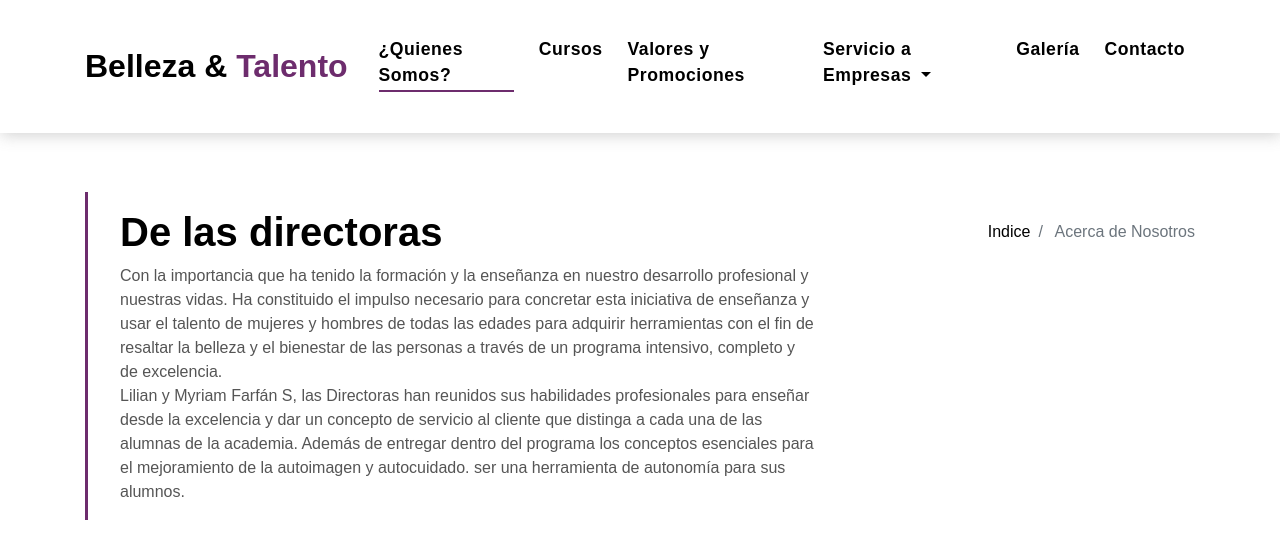
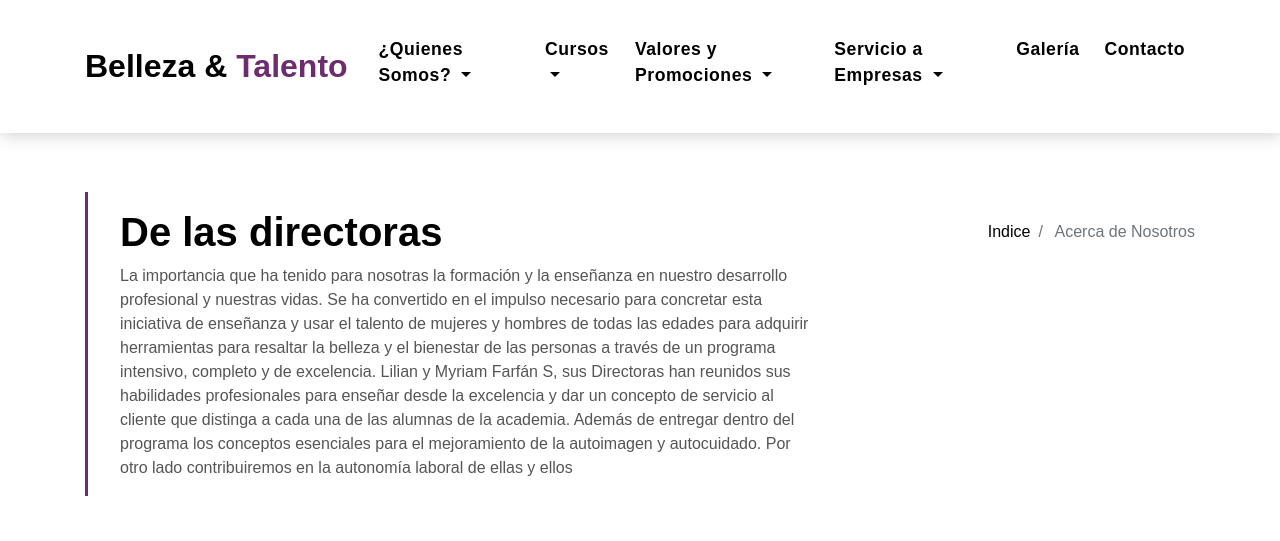
Before and after one commit to Jonydakid/WebLilian, a Django app: page /aboutus/ in a window 1280 px wide. Shown: the top 541 px of the page. Run offline with Django 3.2, Linux system fonts and the light colour scheme; some libraries are stand-ins or nearby versions.

Commit message:
submenus despegables

```diff
--- a/colaboraMas/webColaboraMas/templates/aboutus.html
+++ b/colaboraMas/webColaboraMas/templates/aboutus.html
@@ -14,8 +14,9 @@
                     <h1 class="title-single">De las directoras</h1>
                     <span class="color-text-a">
 
-                        Con la importancia que ha tenido la formación y la enseñanza en nuestro desarrollo profesional y nuestras vidas. Ha constituido  el impulso  necesario  para concretar esta iniciativa de enseñanza  y usar el talento de mujeres y hombres de todas las edades para adquirir herramientas con el fin de resaltar la belleza y el bienestar de las personas a través de un programa intensivo, completo y de excelencia.<br>
-                        Lilian y Myriam Farfán S, las Directoras han reunidos sus habilidades profesionales para enseñar desde la excelencia y dar un concepto de servicio al cliente que distinga a cada una de las alumnas de la academia. Además de entregar dentro del programa los conceptos esenciales para el mejoramiento de la autoimagen y autocuidado.  ser una herramienta de autonomía para sus alumnos.
+                        La  importancia que ha tenido para nosotras la formación y la enseñanza en nuestro desarrollo profesional y nuestras vidas. Se ha convertido en  el impulso  necesario  para concretar esta iniciativa de enseñanza  y usar el talento de mujeres y hombres de todas las edades para adquirir herramientas para resaltar la belleza y el bienestar de las personas a través de un programa intensivo, completo y de excelencia.
+Lilian y Myriam Farfán S, sus Directoras han reunidos sus habilidades profesionales para enseñar desde la excelencia y dar un concepto de servicio al cliente que distinga a cada una de las alumnas de la academia. Además de entregar dentro del programa los conceptos esenciales para el mejoramiento de la autoimagen y autocuidado. Por otro lado contribuiremos en la autonomía laboral de ellas y ellos
+
                         </span>
                 </div>
             </div>
@@ -65,7 +66,7 @@
                             <h1 class="title-single">Misión</h1>
                             <span class="color-text-a">
 
-                                    Formación de excelencia en resaltar la belleza y la autoimagen a través de un programa intensivo que promueva el servicio y el bienestar de sus clientes.
+                                    La formación de excelencia en resaltar la belleza y la autoimagen a través de un programa intensivo que promueva el servicio y el bienestar de sus clientes.
                                 </span>
                         </div>
                     </div>
--- a/colaboraMas/webColaboraMas/templates/maqueta.html
+++ b/colaboraMas/webColaboraMas/templates/maqueta.html
@@ -44,14 +44,38 @@
         <a class="navbar-brand text-brand" href="{% url 'index' %}">Belleza &<span class="color-b"> Talento</span></a>
         <div class="navbar-collapse collapse justify-content-center" id="navbarDefault">
           <ul class="navbar-nav">
-            <li class="nav-item">
-              <a class="nav-link active" href="{% url 'aboutus' %}">¿Quienes Somos?</a>
+            <li class="nav-item dropdown">
+              <a class="nav-link dropdown-toggle" href="#" id="navbarDropdown" role="button" data-toggle="dropdown"
+                aria-haspopup="true" aria-expanded="false">
+                ¿Quienes Somos?
+              </a>
+              <div class="dropdown-menu" aria-labelledby="navbarDropdown">
+                <a class="dropdown-item" href="{% url 'aboutus' %}">Misión y Visión</a>
+                <a class="dropdown-item" href="{% url 'aboutus' %}">Dirección</a>
+              </div>
             </li>
-            <li class="nav-item">
-              <a class="nav-link" href="{% url 'cursos'%}">Cursos</a>
+            <li class="nav-item dropdown">
+              <a class="nav-link dropdown-toggle" href="#" id="navbarDropdown" role="button" data-toggle="dropdown"
+                aria-haspopup="true" aria-expanded="false">
+                Cursos
+              </a>
+              <div class="dropdown-menu" aria-labelledby="navbarDropdown">
+                <a class="dropdown-item" href="{% url 'cursos' %}">Manicure</a>
+                <a class="dropdown-item" href="{% url 'cursos' %}">Pestañas</a>
+                <a class="dropdown-item" href="{% url 'cursos' %}">Depilación</a>
+                <a class="dropdown-item" href="{% url 'cursos' %}">Maquillaje</a>
+                <a class="dropdown-item" href="{% url 'cursos' %}">Cuidado del Cutis</a>
+              </div>
             </li>
-            <li class="nav-item">
-              <a class="nav-link" href="{% url 'promociones'%}">Valores y Promociones</a>
+            <li class="nav-item dropdown">
+              <a class="nav-link dropdown-toggle" href="#" id="navbarDropdown" role="button" data-toggle="dropdown"
+                aria-haspopup="true" aria-expanded="false">
+                Valores y Promociones
+              </a>
+              <div class="dropdown-menu" aria-labelledby="navbarDropdown">
+                <a class="dropdown-item" href="{% url 'promociones' %}">Valores de cursos</a>
+                <a class="dropdown-item" href="{% url 'promociones' %}">Promociones del mes</a>
+              </div>
             </li>
             <li class="nav-item dropdown">
               <a class="nav-link dropdown-toggle" href="#" id="navbarDropdown" role="button" data-toggle="dropdown"
```
